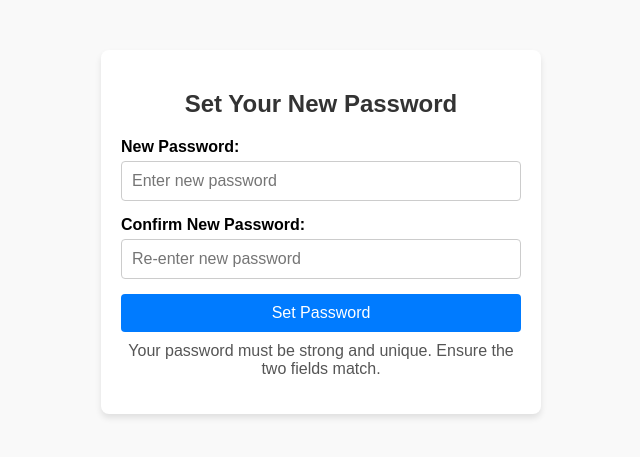
After one commit to Pankaj2002Chaudhary/vbs_recruitment, a Django app: page /password_reset_confirm/1/1/ in a window 1280 px wide. The commit adds this page. Shown: the top 457 px of the page, without its empty margins (319-959 px from the left). Run offline with Django 5.2, Linux system fonts and the light colour scheme.

Commit message:
Forgot Password functionality

```diff
--- /dev/null
+++ b/recruitment_portal/templates/password_reset_confirm.html
@@ -0,0 +1,86 @@
+<!DOCTYPE html>
+<html lang="en">
+<head>
+    <meta charset="UTF-8">
+    <meta name="viewport" content="width=device-width, initial-scale=1.0">
+    <title>Set New Password</title>
+    <style>
+        body {
+            font-family: Arial, sans-serif;
+            background-color: #f9f9f9;
+            margin: 0;
+            padding: 0;
+        }
+        .container {
+            max-width: 400px;
+            margin: 50px auto;
+            padding: 20px;
+            background-color: #ffffff;
+            box-shadow: 0 4px 6px rgba(0, 0, 0, 0.1);
+            border-radius: 8px;
+        }
+        h2 {
+            text-align: center;
+            color: #333333;
+        }
+        form {
+            display: flex;
+            flex-direction: column;
+        }
+        label {
+            font-weight: bold;
+            margin-bottom: 5px;
+        }
+        input[type="password"] {
+            padding: 10px;
+            margin-bottom: 15px;
+            border: 1px solid #ccc;
+            border-radius: 4px;
+            font-size: 16px;
+        }
+        button {
+            padding: 10px;
+            background-color: #007bff;
+            color: white;
+            border: none;
+            border-radius: 4px;
+            font-size: 16px;
+            cursor: pointer;
+        }
+        button:hover {
+            background-color: #0056b3;
+        }
+        .message {
+            text-align: center;
+            margin-top: 10px;
+            color: #555555;
+        }
+        .error {
+            color: red;
+            font-size: 14px;
+            text-align: center;
+        }
+    </style>
+</head>
+<body>
+    <div class="container">
+        <h2>Set Your New Password</h2>
+        <form method="post">
+            {% csrf_token %}
+            {{ form.non_field_errors }}
+
+            <label for="new_password1">New Password:</label>
+            <input type="password" id="new_password1" name="new_password1" placeholder="Enter new password" required>
+
+            <label for="new_password2">Confirm New Password:</label>
+            <input type="password" id="new_password2" name="new_password2" placeholder="Re-enter new password" required>
+
+            <button type="submit">Set Password</button>
+        </form>
+        {% if form.errors %}
+            <p class="error">{{ form.errors }}</p>
+        {% endif %}
+        <p class="message">Your password must be strong and unique. Ensure the two fields match.</p>
+    </div>
+</body>
+</html>
--- a/recruitment_portal/templates/recruit/landing_page.html
+++ b/recruitment_portal/templates/recruit/landing_page.html
@@ -3,7 +3,7 @@
 <head>
     <meta charset="UTF-8">
     <meta name="viewport" content="width=device-width, initial-scale=1.0">
-    <title>Elegant Navbar with Clock</title>
+    <title>Vaco Binary Semantics</title>
 
     <!-- Google Fonts -->
     <link href="https://fonts.googleapis.com/css2?family=Poppins:wght@300;400;500&display=swap" rel="stylesheet">
--- a/recruitment_portal/templates/recruit/login.html
+++ b/recruitment_portal/templates/recruit/login.html
@@ -123,6 +123,7 @@
       <input type="password" id="password" name="password" placeholder="Enter password" required>
     </div>
     <button class="submit-btn" type="submit">Login</button>
+    <a href="{%url 'password_reset' %}">Forgot Password?</a>
   </form>
 </div>
 </body>
--- a/recruitment_portal/urls.py
+++ b/recruitment_portal/urls.py
@@ -2,8 +2,7 @@ from django.contrib import admin
 from django.urls import path
 from recruitment_portal.views import *
 from . import views
-
-
+from django.contrib.auth import views as auth_views
 
 urlpatterns = [
   path('api/candidate-input',CandidateFormListCreate.as_view(),name='candidate-input'),
@@ -20,5 +19,9 @@ urlpatterns = [
   path('ta_managers/',ta_managers,name='ta_managers'),
   path('ta_members/',ta_members,name='ta_members'),
   path('add_ta_member/',add_ta_member, name='add_ta_member'),
+  path('password_reset/', auth_views.PasswordResetView.as_view(template_name='password_reset.html'), name='password_reset'),
+  path('password_reset_done/', auth_views.PasswordResetDoneView.as_view(template_name='password_reset_done.html'), name='password_reset_done'),
+  path('password_reset_confirm/<uidb64>/<token>/', auth_views.PasswordResetConfirmView.as_view(template_name='password_reset_confirm.html'), name='password_reset_confirm'),
+  path('password_reset_complete/', auth_views.PasswordResetCompleteView.as_view(template_name='password_reset_complete.html'), name='password_reset_complete'),
 
 ]
--- a/recruitment_portal/views.py
+++ b/recruitment_portal/views.py
@@ -1,5 +1,6 @@
 from django.shortcuts import render, redirect, get_object_or_404
 from django.contrib.auth import authenticate, login, logout
+
 from django.shortcuts import render, redirect, get_object_or_404
 from django.contrib.auth import authenticate, login, logout
 from django.contrib import messages
```
Also changed, not shown: recruitment/settings.py (+7 -0 lines), recruitment_portal/templates/password_reset.html (added, +80 -0 lines), recruitment_portal/templates/password_reset_complete.html (added, +54 -0 lines), recruitment_portal/templates/password_reset_done.html (added, +60 -0 lines), recruitment_portal/templates/recruit/register_user.html (added, +18 -0 lines), recruitment_portal/migrations/0002_userprofile.py (added), recruitment_portal/migrations/0003_remove_userprofile_has_set_password_userprofile_role.py (added), recruitment_portal/migrations/0004_alter_tateam_ta_team_name.py (added), recruitment_portal/migrations/0005_alter_tateam_ta_team_name.py (added), recruitment_portal/migrations/0006_delete_userprofile.py (added).
